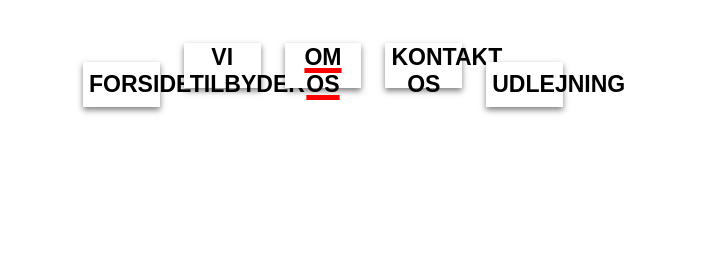
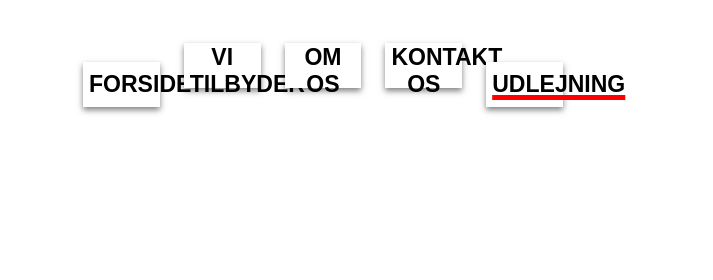
Before and after one commit to rasser31/2.-sem-eksam, a plain HTML site: page udlejning.html in a window 1280 px wide. Shown: the top 280 px of the page, 567-1280 px from the left. Drawn offline with Linux system fonts and the light colour scheme; a web font is replaced by a local one.

Commit message:
underline til navbar ændret i udlejning

```diff
--- a/udlejning.html
+++ b/udlejning.html
@@ -29,9 +29,9 @@
         <nav>
             <button class="nav" onclick="navbarForside()">FORSIDE</button>
             <button class="nav" onclick="navbarVitilbyder()">VI TILBYDER</button>
-            <button class="nav underline" onclick="navbarOmOs()">OM OS</button>
+            <button class="nav" onclick="navbarOmOs()">OM OS</button>
             <button class="nav" onclick="navbarKontaktOs()">KONTAKT OS</button>
-            <button class="nav" onclick="navbarUdlejning()">UDLEJNING</button>
+            <button class="nav underline" onclick="navbarUdlejning()">UDLEJNING</button>
         </nav>
     </header>
 
```
Also changed, not shown: udlejning_admin.html (+2 -2 lines).
